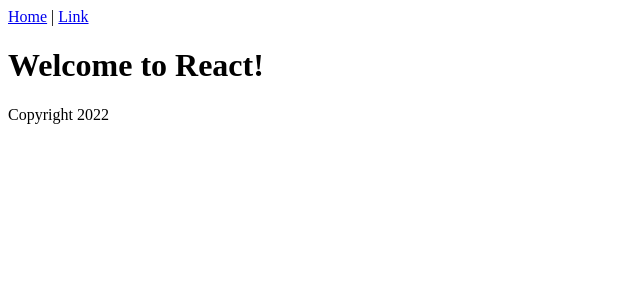
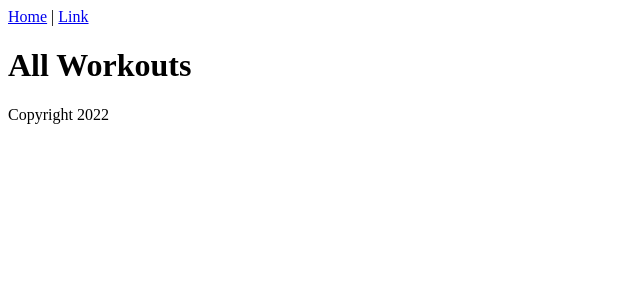
Before and after one commit to dallinforsyth/fitness-frontend, a React (Vite) app: page / in a window 1280 px wide. Shown: the top 300 px of the page, without its empty margins (0-640 px from the left). Built offline with nearby package versions, Linux system fonts and the light colour scheme.

Commit message:
added Workoutsindex to content

```diff
--- a/src/Content.jsx
+++ b/src/Content.jsx
@@ -1,7 +1,9 @@
+import { WorkoutsIndex } from "./WorkoutsIndex";
+
 export function Content() {
   return (
     <div>
-      <h1>Welcome to React!</h1>
+      <WorkoutsIndex />
     </div>
   );
 }
```
